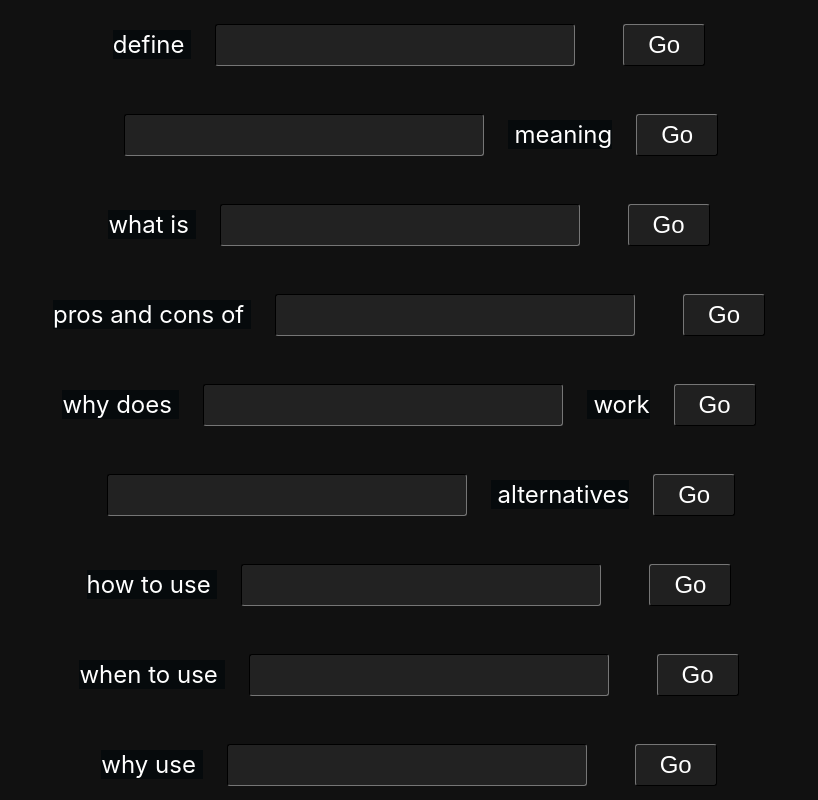
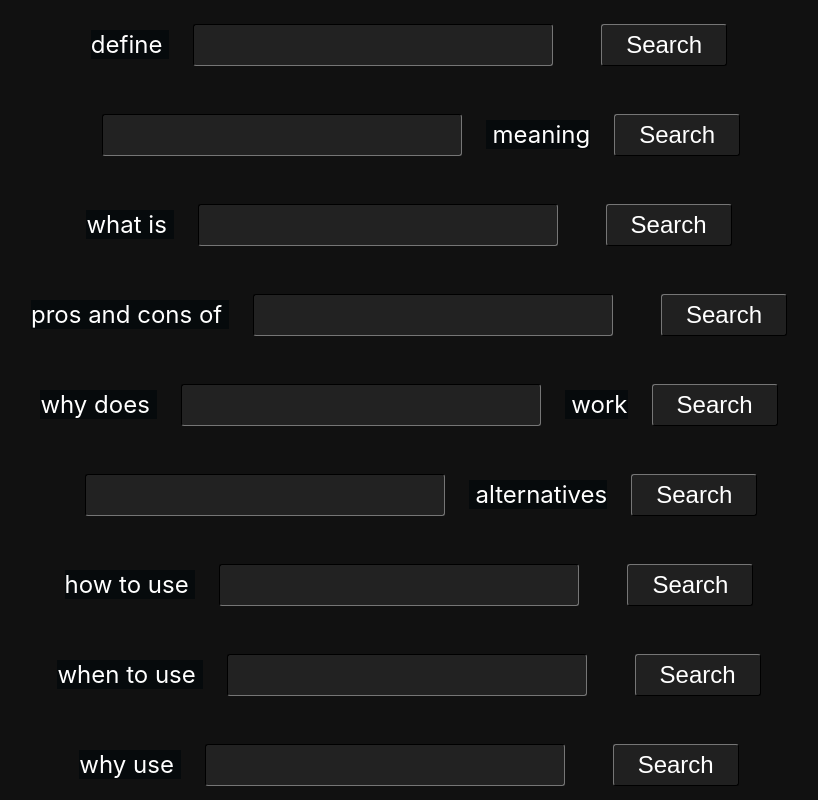
Before and after one commit to ax-sh/brainstorm-search, a React (Create React App) app: page / in a window 1280 px wide. Shown: the top 800 px of the page, without its empty margins (219-1037 px from the left). Built offline with nearby package versions, Linux system fonts and the light colour scheme.

Commit message:
minor fix

```diff
--- a/src/components/search-input.js
+++ b/src/components/search-input.js
@@ -62,7 +62,7 @@ const SearchInput = ({ sentence, value, onChange }) => {
 				}}
 			/>
 			<Span>{last}</Span>
-			<Button onClick={onClick}>Go</Button>
+			<Button onClick={onClick}>Search</Button>
 		</Div>
 	);
 };
```
